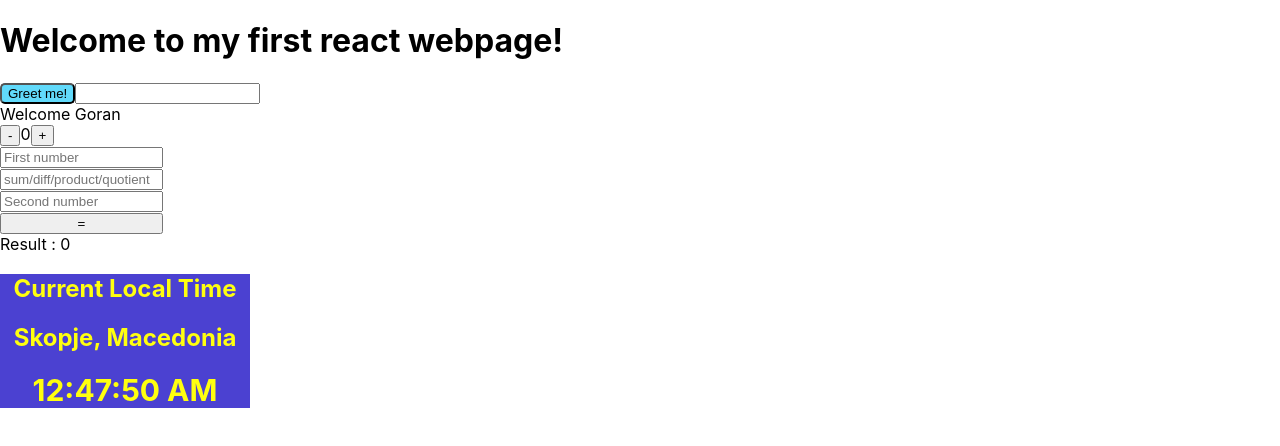
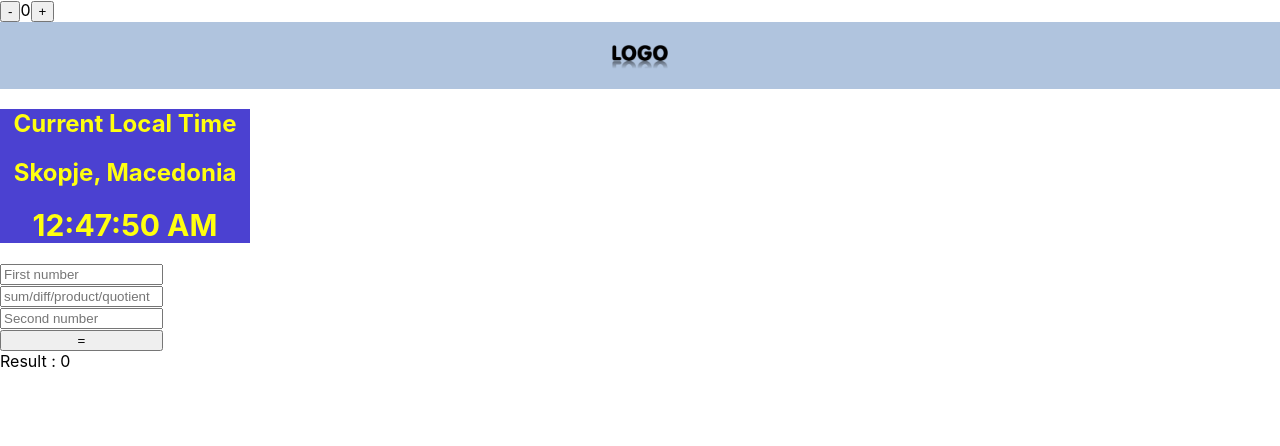
Before and after one commit to Goran94mkd/React-Semos, a React (Create React App) app in the folder prva-app/: page / in a window 1280 px wide. Shown: the top 446 px of the page. Built offline with nearby package versions, Linux system fonts and the light colour scheme.

Commit message:
React-domasna-2

```diff
--- a/prva-app/src/App.js
+++ b/prva-app/src/App.js
@@ -1,20 +1,34 @@
 import React from 'react'
 import './App.css'
-import Button from './Button.js'
-import Calc from './Calc'
-import Counter from './Counter.js'
-import Clock from './Clock.js'
+// import Button from './Button.js'
+// import Calc from './Calc'
+// import Counter from './Counter.js'
+// import Clock from './Clock.js'
+import Toolbar from './components/Toolbar'
+import ClockFuncComponent from './components/ClockFuncComponent.js'
+import CalcFuncComponent from './components/CalcFuncComponent.js'
+
+
+const items = [
+  // 'Home',
+  // 'Books',
+  // 'Authors',
+  // 'Favourites'
+]
 
 class App extends React.Component {
 
   render = () => {
     return (
       <div>
-        <h1>Welcome to my first react webpage!</h1>
+        {/* <h1>Welcome to my first react webpage!</h1>
         <Button greeting='Welcome '/>
         <Counter />
         <Calc />
-        <Clock />
+        <Clock /> */}
+        <Toolbar menuItems={items}/>
+        <ClockFuncComponent />
+        <CalcFuncComponent />
       </div>
     )
   }
--- /dev/null
+++ b/prva-app/src/components/CalcFuncComponent.js
@@ -0,0 +1,71 @@
+import React, { useState } from 'react'
+import '../styles/CalcFuncComponent.css'
+
+function Calc () {
+  const [firstInt, setFirstInt] = useState('')
+  const [operation, setOperation] = useState('')
+  const [secondInt, setSecondInt] = useState('')
+  const [initial, setInitial] = useState(0)
+
+  const setFirstInteger = (event) => {
+    const firstValue = event.target.value
+    setFirstInt(firstValue)
+  }
+
+  const setNewOperation = (event) => {
+    const secondValue = event.target.value
+    setOperation(secondValue)
+  }
+
+  const setSecondInteger = (event) => {
+    const thirdValue = event.target.value
+    setSecondInt(thirdValue)
+  }
+
+  const calculate = () => {
+    const firstInteger = firstInt
+    const mathOperation = operation
+    const secondInteger = secondInt
+    let result = 0
+
+    if (mathOperation === 'sum') {
+      result = Number(firstInteger) + Number(secondInteger)
+    } else if (mathOperation === 'diff') {
+      result = firstInteger - secondInteger
+    } else if (mathOperation === 'product') {
+      result = firstInteger * secondInteger
+    } else if (mathOperation === 'quotient') {
+      result = firstInteger / secondInteger
+    } else if (!mathOperation) {
+      alert('Operation field can not be empty!')
+    }
+    setInitial(result)
+  }
+
+    return (
+      <div>
+        <div>
+          <input id="input" placeholder='First number' onChange={setFirstInteger} />
+        </div>
+
+        <div>
+          <input id="input" placeholder='sum/diff/product/quotient' onChange={setNewOperation} />
+        </div>
+
+        <div>
+          <input id="input" placeholder='Second number' onChange={setSecondInteger} />
+        </div>
+
+        <div>
+          <button id="button" onClick={calculate}>=</button>
+        </div>
+
+        <div>
+          Result : <span>{initial}</span>
+        </div>
+      </div>
+    )
+  }
+
+
+export default Calc
--- /dev/null
+++ b/prva-app/src/components/ClockFuncComponent.js
@@ -0,0 +1,27 @@
+import React, { useState } from 'react'
+import '../styles/ClockFuncComponent.css'
+
+function Clock () {
+  const currentTime = new Date().toLocaleTimeString()
+  const [time, setTheTime] = useState(currentTime)
+
+  setInterval(() =>
+    timeSkopje(), 1000)
+
+  const timeSkopje = () => {
+    const newTime = new Date().toLocaleTimeString()
+    setTheTime(newTime)
+  }
+
+  return (
+    <div id="divClock">
+      <h2 id="h2">Current Local Time</h2>
+      <h2 id="h2">Skopje, Macedonia</h2>
+      <h1 id="h1">
+        {time}
+      </h1>
+    </div>
+  )
+}
+
+export default Clock
--- /dev/null
+++ b/prva-app/src/components/Toolbar.js
@@ -0,0 +1,47 @@
+import React, { useState, useEffect } from 'react'
+import '../styles/Toolbar.css'
+import logo from '../images/example-logo.png'
+
+// Main navigation component
+
+let imgStyle = { maxWidth: '5rem', paddingTop: '3px' };
+// props is an object
+const Toolbar = (props) => {
+  const {menuItems} = props
+  // STATE HOOK
+  const [counter, setCounter] = useState(0)
+
+  if(!props.warn) {
+    alert('menuItems is empty. Browser can not load the page')
+  }
+
+  const decrement = () => {
+    const newState = counter - 1
+    setCounter(newState)
+  }
+  const increment = () => {
+    const newState = counter + 1
+    setCounter(newState)
+  }
+  useEffect(() => {
+    alert('The menu items are empty!')
+  }, [menuItems])
+
+  return (
+    <div>
+      <button onClick={decrement}>-</button>
+      <span>{counter}</span>
+      <button onClick={increment}>+</button>
+      <ul className='toolbar-list'>
+        <li>
+          <img alt='placeholderImage' src={logo} style={imgStyle} />
+        </li>
+        {props.menuItems.map(element => <li className='toolbar-item'>
+          {element}
+        </li>
+        )}
+      </ul>
+    </div>
+  )
+}
+export default Toolbar
--- /dev/null
+++ b/prva-app/src/styles/CalcFuncComponent.css
@@ -0,0 +1,7 @@
+#button {
+  width: 163px;
+}
+
+#input {
+  width: 155px;
+}
--- /dev/null
+++ b/prva-app/src/styles/ClockFuncComponent.css
@@ -0,0 +1,15 @@
+#divClock{
+  background-color: rgb(75, 65, 209);
+  width: 250px;
+}
+
+#h2 {
+  color: rgb(255, 255, 15);
+  text-align: center;
+}
+
+#h1 {
+  color: rgb(255, 255, 15);
+  text-align: center;
+  font-size: 30px;
+}
--- /dev/null
+++ b/prva-app/src/styles/Toolbar.css
@@ -0,0 +1,20 @@
+.toolbar-list {
+  list-style-type: none;
+  display: flex;
+  flex-direction: row;
+  justify-content: space-evenly;
+  width: 100%;
+  margin: 0;
+  padding-left: 0;
+  box-sizing: border-box;
+  background-color: lightsteelblue;
+}
+
+.toolbar-item {
+  cursor: pointer;
+  padding: 0.5 rem;
+}
+
+.toolbar-item:hover{
+  background-color: paleturquoise;
+}
```
Also changed, not shown: prva-app/src/images/example-logo.png (added), 1 other file (tests, documents, lock files or other folders).
